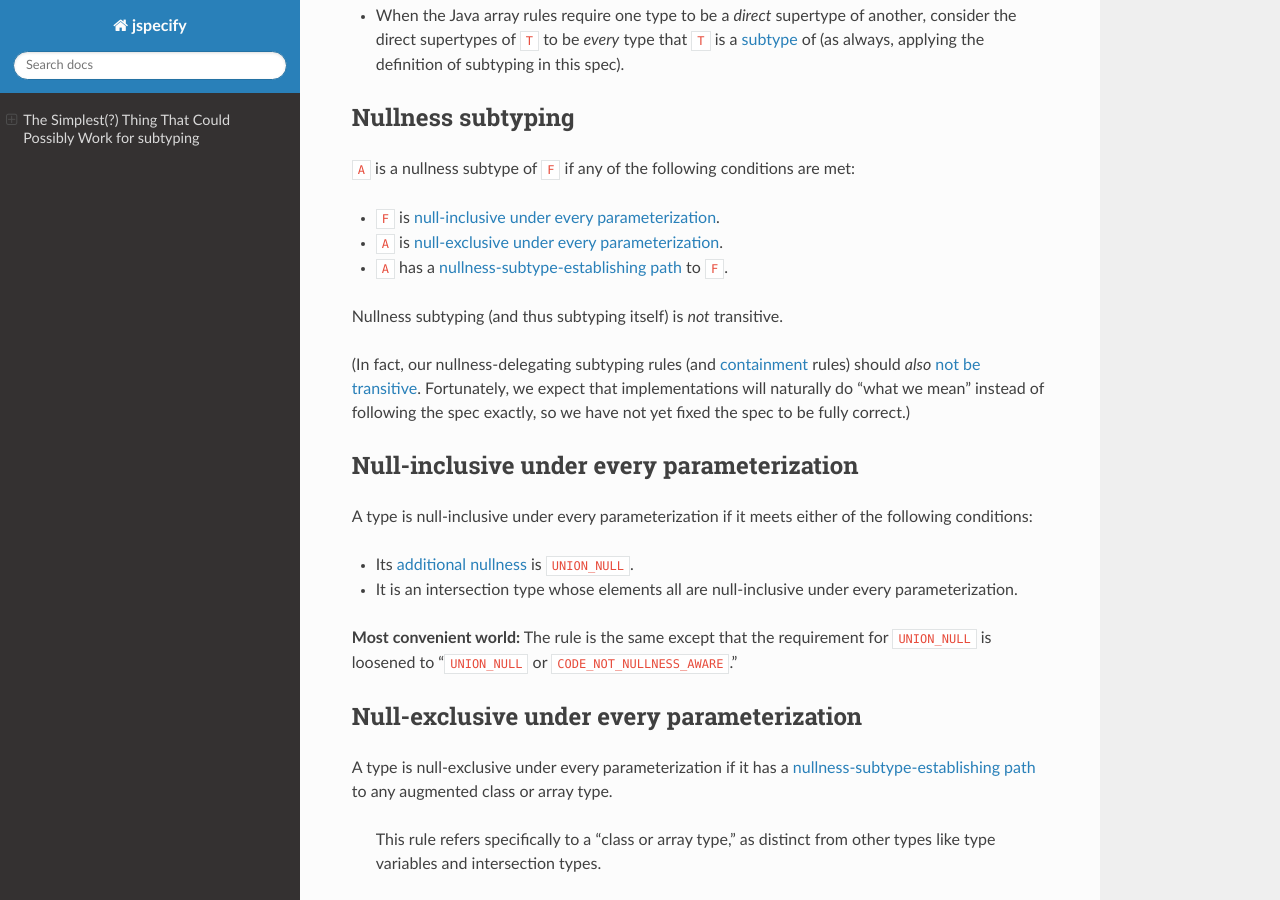
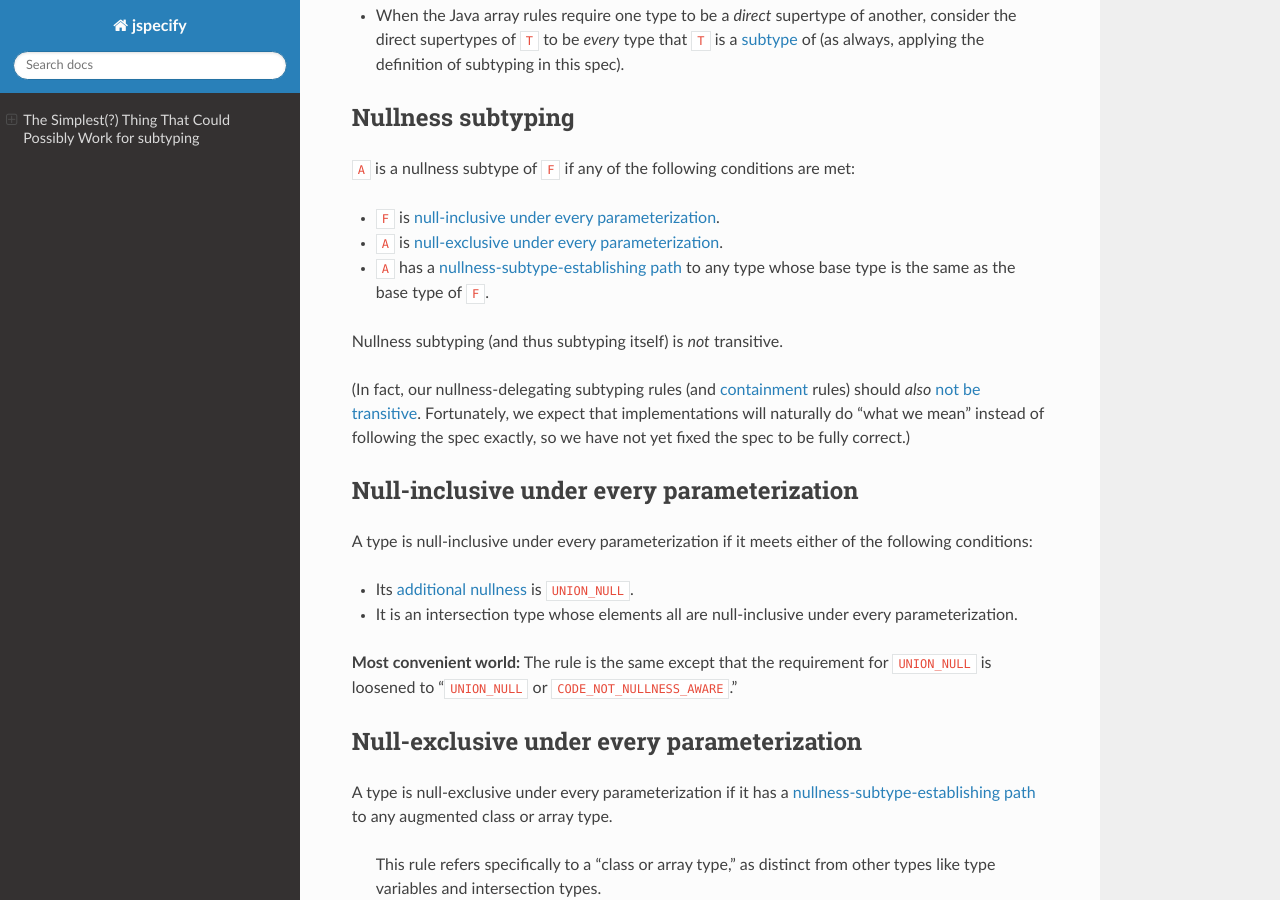
Before and after one commit to jspecify/jspecify, a Sphinx documentation site: the page built from docs/tsttcpw.rst, in a window 1280 px wide and 900 px high, scrolled down 6943 px. Built offline with Sphinx 7.4.7 and the Read the Docs theme 2.0.0, drawn with Linux system fonts in a browser that asks for light colours.

Commit message:
A path need not to go F, only to any type with that base type.

```diff
--- a/docs/tsttcpw.rst
+++ b/docs/tsttcpw.rst
@@ -429,7 +429,8 @@ are met:
 -  ``A`` is `null-exclusive under every
    parameterization <#null-exclusive-under-every-parameterization>`__.
 -  ``A`` has a `nullness-subtype-establishing
-   path <#nullness-subtype-establishing-path>`__ to ``F``.
+   path <#nullness-subtype-establishing-path>`__ to any type whose base
+   type is the same as the base type of ``F``.
 
 Nullness subtyping (and thus subtyping itself) is *not* transitive.
 
```
